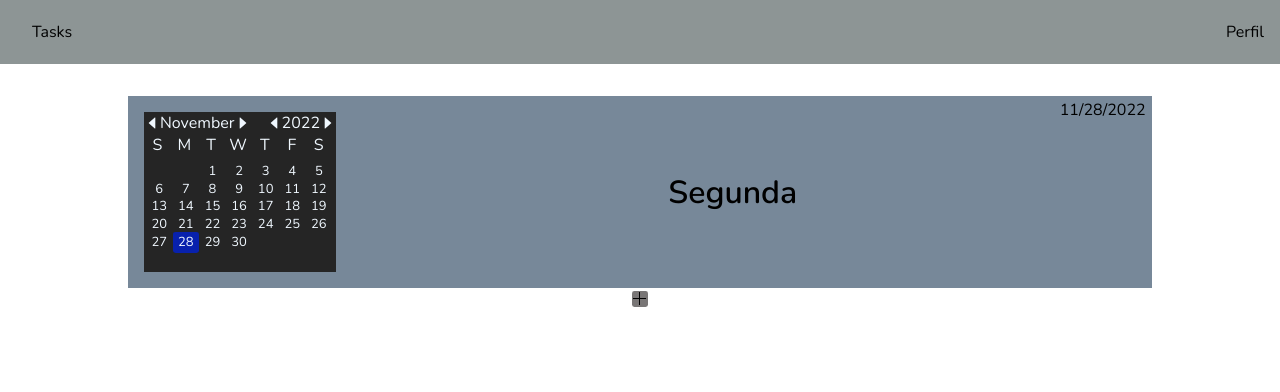
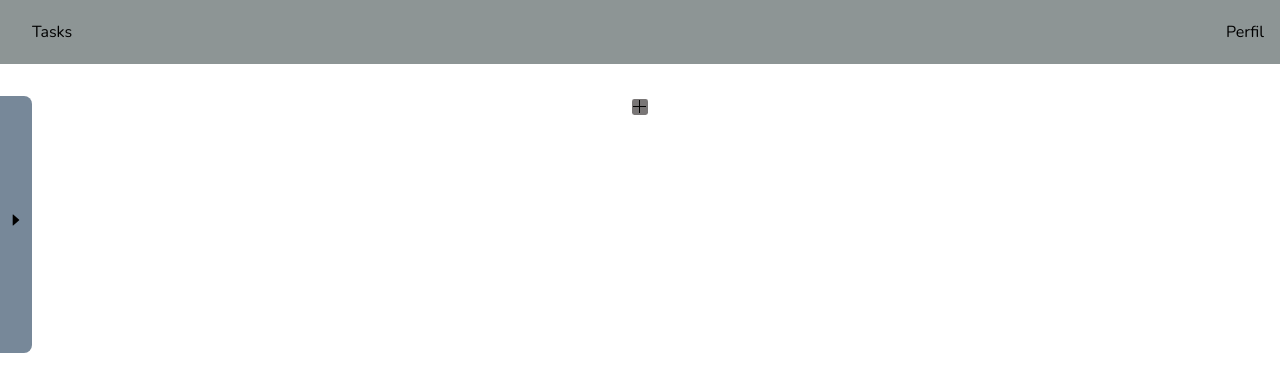
Before and after one commit to fabioVitorTavares/Takss, a React (Vite) app in the folder Tasks/: page / in a window 1280 px wide. Shown: the top 392 px of the page. Built offline with nearby package versions, Linux system fonts and the light colour scheme.

Commit message:
refatoring day7 23:47hrs

```diff
--- a/Tasks/src/Components/Calendar/index.tsx
+++ b/Tasks/src/Components/Calendar/index.tsx
@@ -1,4 +1,5 @@
 import { useEffect, useState } from 'react'
+import { AiOutlineCaretRight } from 'react-icons/ai'
 import { MinCalendar } from '../MinCalendar'
 import { TDate } from '../Types/types'
 import './style.css'
@@ -33,6 +34,9 @@ export function Calendar({ date, setDate }: TDate) {
           {date.toLocaleDateString()}
         </span>
       </div>
+      <div className='arrowCalendar'>
+        <AiOutlineCaretRight/>
+      </div>
     </div>
   )
 }
--- a/Tasks/src/Components/Calendar/style.css
+++ b/Tasks/src/Components/Calendar/style.css
@@ -1,27 +1,90 @@
+:root {
+  --lef-position: -15em;
+}
+
 .calendar {
-  position: relative;
+  position: fixed;
+  top: 6em;
+  left: var(--lef-position);
+  z-index: 3;
   background-color: lightslategray;
-  width: 100%;
-  height: 10rem;
+  width: 17em;
+  height: 25em;
+  height: min-content;
+  display: flex;
+  justify-content: center;
+  align-items: center;
+  flex-direction: column;
+  padding: 1em;
+  border-radius: 0 0.5em 0.5em 0;
+}
 
+.calendar:hover {
+  animation: expande 2s ease forwards;
+}
+
+.calendar:not(:hover){
+  animation: shrinks 2s ease;
+}
+
+.calendar:not(:hover) .arrowCalendar{
+  animation: arrowOpenClose 1s ease forwards;
+}
+
+.calendar:hover .arrowCalendar{
+  animation: arrowCloseOpen 1s ease forwards;
+}
+
+@keyframes arrowOpenClose {
+  0% {
+    transform: rotate(180deg);
+  }
+  100% {
+    transform: rotate(0deg);
+  }
+}
+
+@keyframes arrowCloseOpen {
+  0% {
+    transform: rotate(0deg);
+  }
+  100% {
+    transform: rotate(180deg);
+  }
+}
+
+@keyframes expande {
+  0% {
+    left: var(--lef-position);
+  }
+  100% {
+    left: 0em;
+  }
+}
+
+@keyframes shrinks {
+  0% {
+    left: 0;
+  }
+  100% {
+    left: var(--lef-position);
+  }
+}
+
+.arrowCalendar {
+  position: absolute;
+  margin-right: 0.5em;
+  right: 0;
+  top: 45%;
   display: flex;
 }
 
-.calendar {
-  height: min-content;
-  padding: 1em;
-  display: flex;
-}
+
 
 .titleCalendar {
   width: 80%;
   display: flex;
+  flex-direction: column;
   justify-content: center;
   align-items: center;
 }
-
-.currentDate {
-  position: absolute;
-  top: 0.2em;
-  right: 0.4em;
-}
--- a/Tasks/src/Components/Schedule/style.css
+++ b/Tasks/src/Components/Schedule/style.css
@@ -1,4 +1,5 @@
 .schedule {
+  position: relative;
   display: flex;
   flex-direction: column;
   align-items: center;
--- a/Tasks/src/Components/Task/style.css
+++ b/Tasks/src/Components/Task/style.css
@@ -12,7 +12,7 @@
   width: 100%;
   height: 12em;
   background-color: var(--color-task);
-  margin-top: 10px;
+  margin-bottom: 10px;
   border-radius: 0.3em;
 }
 
```
Also changed, not shown: Tasks/src/Components/icons8-calendar-48.png (added).
